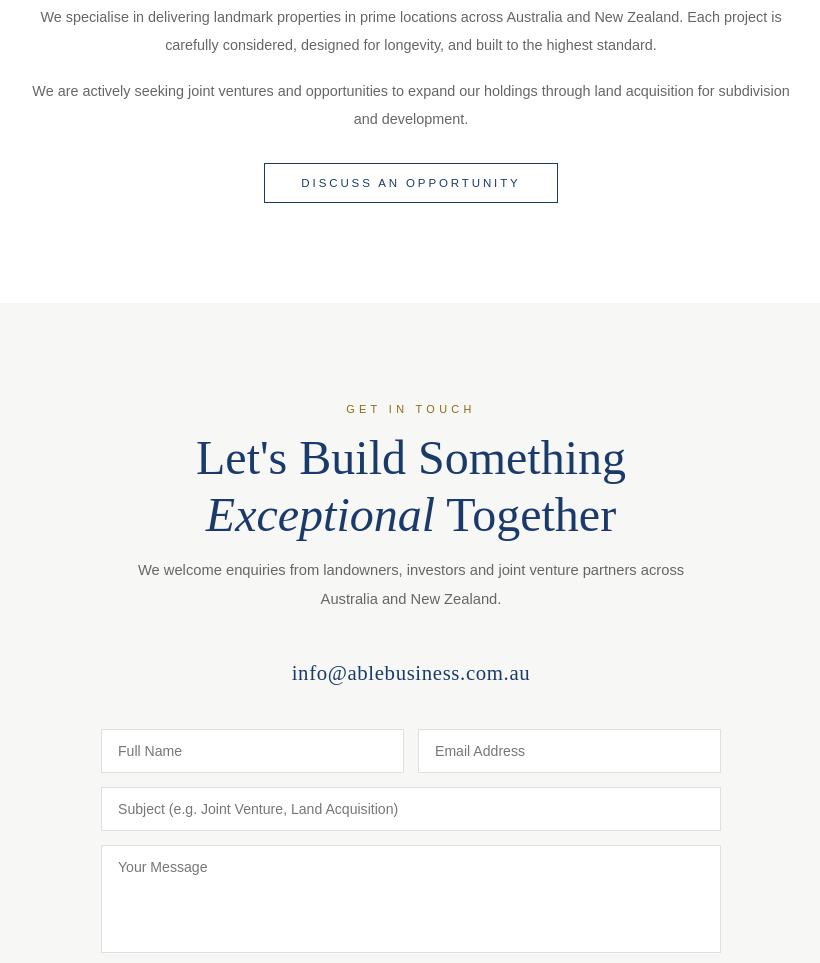
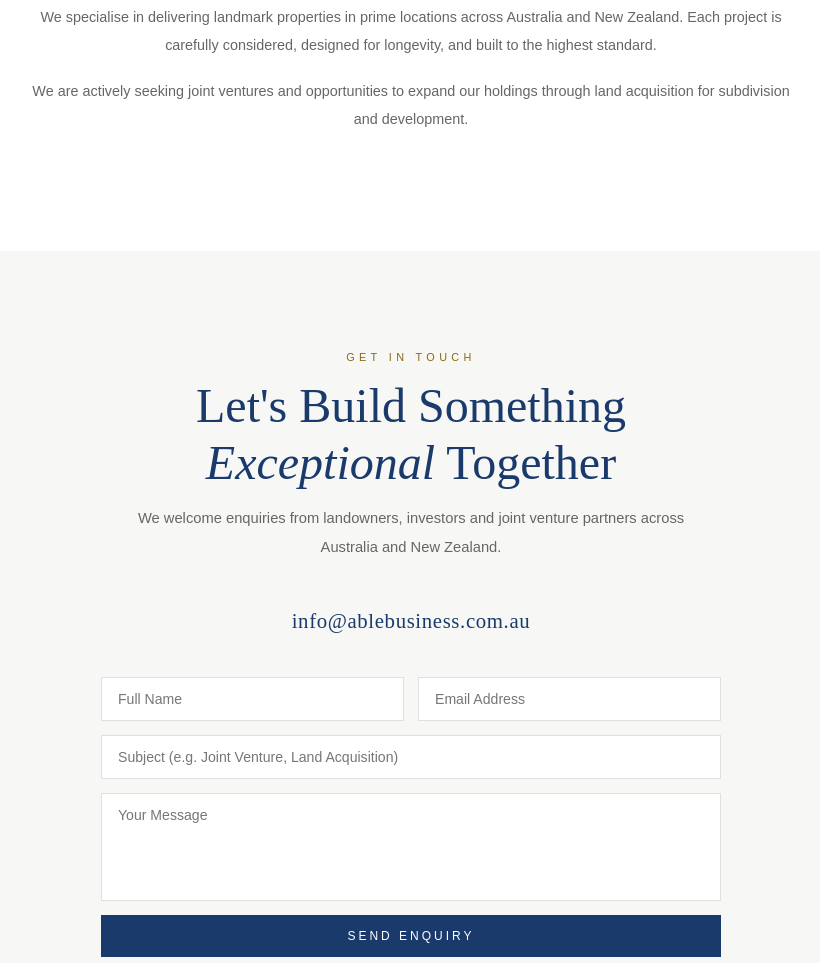
Before and after one commit to Able-Business/ablebusiness.com.au, a plain HTML site: page index.html in a window 1280 px wide. Shown: the part 2551-3514 px from the top of the page, without its empty margins (229-1049 px from the left). Drawn offline with Linux system fonts and the light colour scheme.

Commit message:
Remove the "Discuss an Opportunity" button from About
Removed at Sophie's request. The Contact section follows directly
below, and the nav and the Projects "Enquire Now" button still lead
there, so no route to the form is lost. .btn-navy stays, Enquire Now
still uses it.

Co-Authored-By: Claude Opus 5.5 <noreply@anthropic.com>

```diff
--- a/index.html
+++ b/index.html
@@ -288,7 +288,6 @@
     <p>Founded in 2004, Able Business is a privately held property development company with a passion for creating exceptional luxury homes and multi-residential developments.</p>
     <p>We specialise in delivering landmark properties in prime locations across Australia and New Zealand. Each project is carefully considered, designed for longevity, and built to the highest standard.</p>
     <p>We are actively seeking joint ventures and opportunities to expand our holdings through land acquisition for subdivision and development.</p>
-    <a href="#contact" class="btn btn-navy" style="margin-top:12px;">Discuss an Opportunity</a>
   </div>
 </section>
 
```
